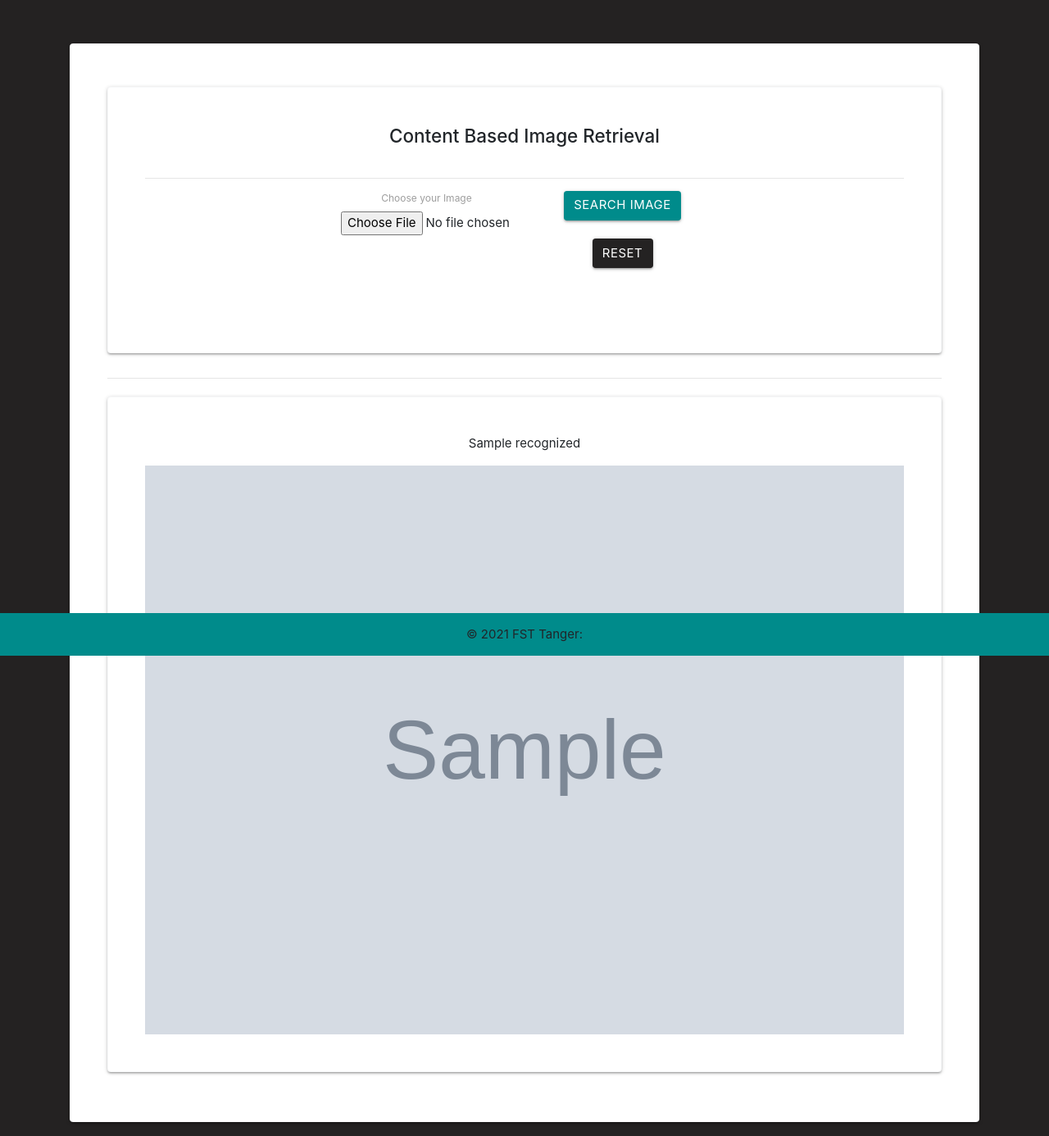
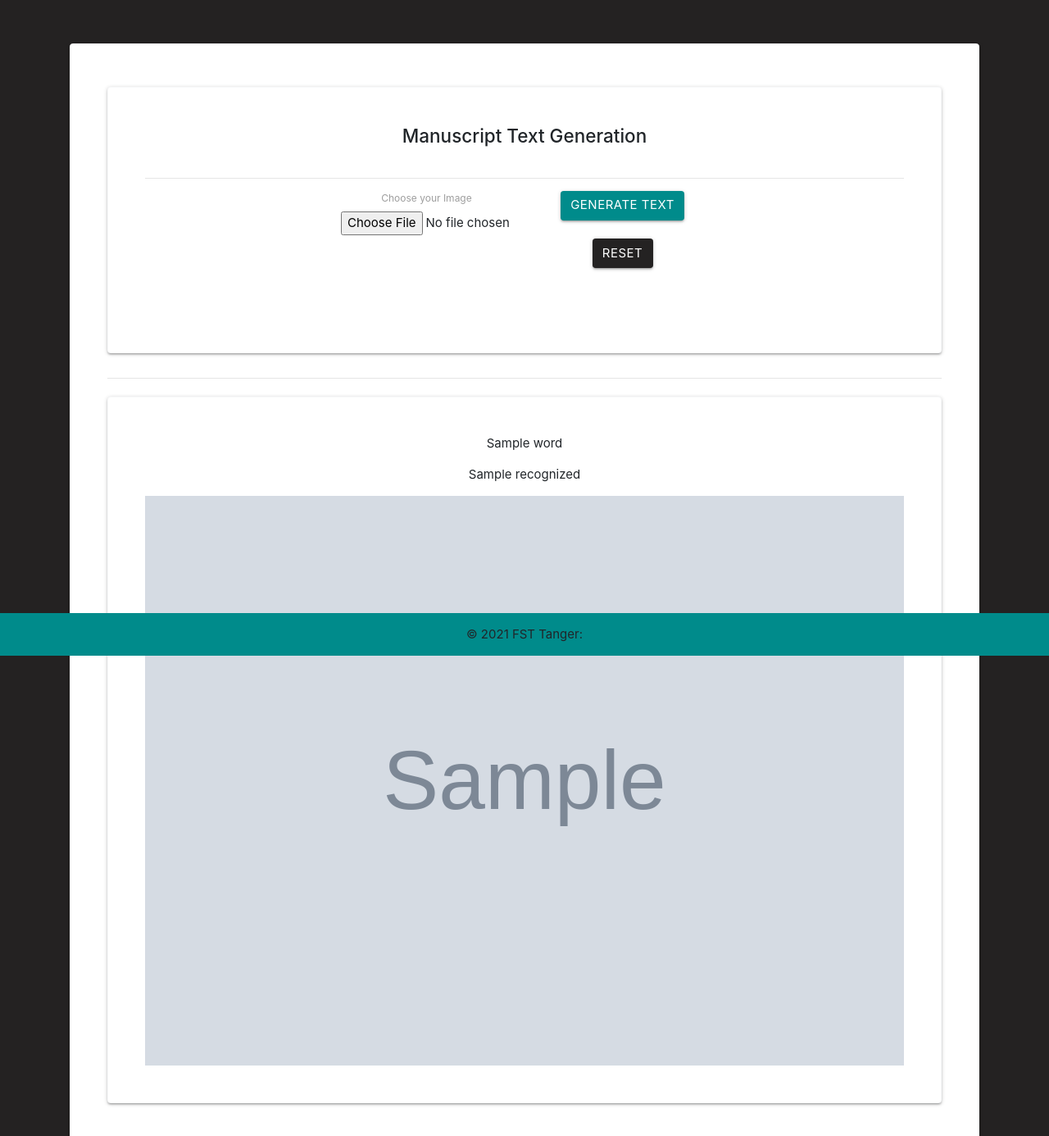
Before and after one commit to bouchra07/Manuscript_text_generation, a Flask app: template src/templates/index.html in a window 1280 px wide. Shown: the top 1386 px of the page at 82% size. Run offline with Flask 2, Linux system fonts and the light colour scheme; the template is opened without the code that fills it: most values are stand-ins (such as "Sample title", 1, 10 or a date in 2020); grey boxes marked "Sample" are stand-in pictures; some libraries are stand-ins or nearby versions.

Commit message:
added frontend with word segmentation

```diff
--- a/src/app.py
+++ b/src/app.py
@@ -11,13 +11,17 @@ from DataLoader import DataLoader, Batch
 from Model import Model, DecoderType
 from SamplePreprocessor import preprocess
 import secrets
+import page
+import words
+from PIL import Image
+import cv2
 
 app = Flask(__name__)
 app.secret_key = "super secret key"
 
 fnCharList = '../model/charList.txt'
 fnAccuracy = '../model/accuracy.txt'
-fnInfer = './static/uploads/test.png'
+fnInfer = './segmented/segment'
 
 app.config["UPLOAD_DIRECTORY"] = "static\\uploads"
 
@@ -39,20 +43,51 @@ def search():
     if request.method == "POST":
         RESULTS_ARRAY = []
         if request.files["image"]:
+
             parser = argparse.ArgumentParser()
             parser.add_argument('--dump', help='dump output of NN to CSV file(s)', action='store_true')
-
             args = parser.parse_args()
             decoderType = DecoderType.BestPath
+
             image = request.files["image"]
             image_dir_name = secrets.token_hex(16)
             image.save(os.path.join(app.config["UPLOAD_DIRECTORY"], image.filename))
-            print(image_dir_name)
-            print(open(fnAccuracy).read())
+            print(image.filename)
+
+            image2 = cv2.cvtColor(cv2.imread("./static/uploads/"+image.filename), cv2.COLOR_BGR2RGB)
+            crop = page.detection(image2)
+            boxes = words.detection(crop)
+            lines = words.sort_words(boxes)
+
+            # Saving the bounded words from the page image in sorted way
+            i = 0
+
+
+            open(fnAccuracy).read()
             model = Model(open(fnCharList).read(), decoderType, mustRestore=True, dump=args.dump)
-            recognized = infer(model, fnInfer)
 
-            return render_template("index.html",image=image.filename, recognized=recognized)
+            for line in lines:
+                text = crop.copy()
+                for (x1, y1, x2, y2) in line:
+                    # roi = text[y1:y2, x1:x2]
+                    save = Image.fromarray(text[y1:y2, x1:x2])
+                    # print(i)
+                    save.save("segmented/segment" + str(i) + ".png")
+                    i += 1
+
+            path, dirs, files = next(os.walk("./segmented"))
+            file_count = len(files)
+
+            recognized = []
+            for i in range(file_count):
+                recognized.append(infer(model,"./segmented/segment" + str(i) + ".png"))
+
+
+            # print(open(fnAccuracy).read())
+            # model = Model(open(fnCharList).read(), decoderType, mustRestore=True, dump=args.dump)
+            # recognized = infer(model, fnInfer)
+
+            return render_template("index.html",image=image.filename, words=recognized)
         else:
             return render_template('index.html')
 
--- a/src/templates/index.html
+++ b/src/templates/index.html
@@ -30,7 +30,7 @@ body {
 
 <div class="card text-center border border-light p-5">
   <div class="card text-center border border-light p-5">
-  <p class="h4 mb-4">Content Based Image Retrieval</p>
+  <p class="h4 mb-4">Manuscript Text Generation</p>
   <hr>
 
   <form action="/search" method="POST" enctype="multipart/form-data">
@@ -45,10 +45,10 @@ body {
       <div class="col-md-3">
 
         {% if image is defined %}
-        <button type="submit" class="btn btn1">Search Image</button>
+        <button type="submit" class="btn btn1">Generate Text</button>
         <button type="submit"  class="btn btn2 my-4" value="Reset">Reset</button>
         {% else %}
-        <button type="submit" class="btn btn1 text-center my-4"> Search Image</button>
+        <button type="submit" class="btn btn1 text-center my-4">Generate Text</button>
         {% endif%}
 
       </div>
@@ -63,7 +63,9 @@ body {
 
   <div class="card text-center border border-light p-5">
 
-
+    {% for word in words: %}
+    <p>{{word}}</p>
+    {% endfor %}
         <p>{{ recognized }}</p>
         <img src="../static/uploads/{{image}}" alt="source Image" class = "img-responsive" width = "100%">
 
```
Also changed, not shown: src/segmented/segment0.png (added), src/segmented/segment1.png (added), src/segmented/segment2.png (added), src/segmented/segment3.png (added), src/static/uploads/WhatsApp Image 2021-01-24 at 1.54.55 PM.jpeg (added), src/static/uploads/WhatsApp Image 2021-01-24 at 4.32.36 PM.jpeg (added), src/static/uploads/WhatsApp Image 2021-01-24 at 4.53.59 PM.jpeg (added), src/static/uploads/WhatsApp Image 2021-01-24 at 5.13.32 PM.jpeg (added), src/static/uploads/WhatsApp Image 2021-01-24 at 5.21.58 PM (1).jpeg (added), src/static/uploads/WhatsApp Image 2021-01-24 at 5.21.58 PM.jpeg (added), src/static/uploads/WhatsApp Image 2021-01-24 at 5.27.21 PM.jpeg (added), src/static/uploads/WhatsApp Image 2021-01-24 at 5.31.32 PM.jpeg (added), src/static/uploads/WhatsApp Image 2021-01-24 at 5.36.32 PM.jpeg (added), src/static/uploads/quote.png (added), 1 more files.
